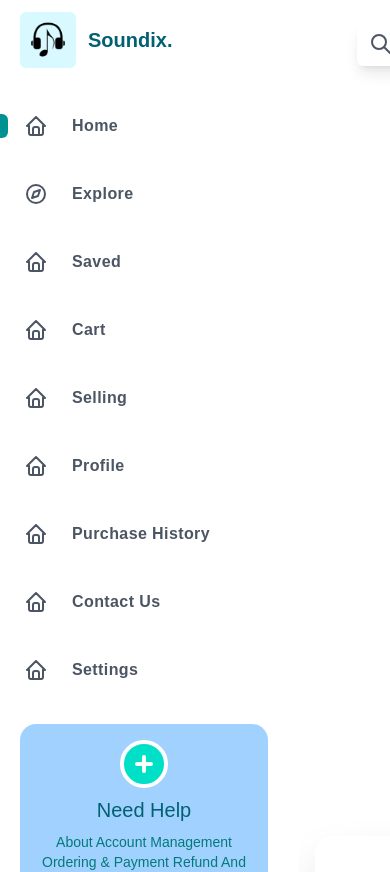
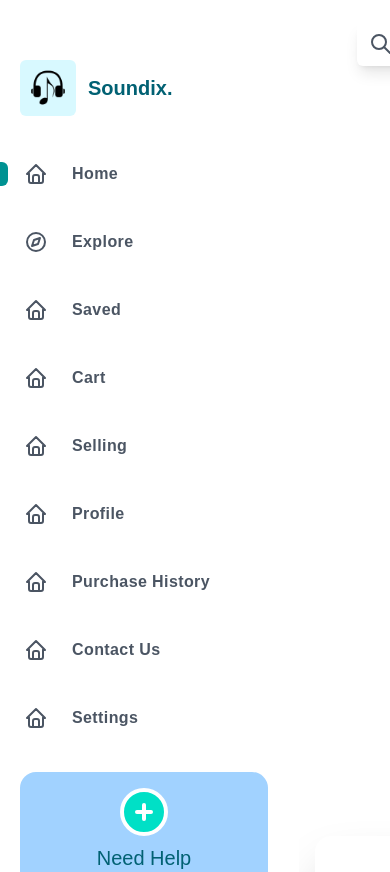
Before and after one commit to Majid-Arab/soundix-tailwind, a Next.js app: page / in a window 390 px wide. Shown: the top 872 px of the page. Built offline with nearby package versions, Linux system fonts and the light colour scheme.

Commit message:
added toggle sidebar

```diff
--- a/src/app/layout.tsx
+++ b/src/app/layout.tsx
@@ -4,6 +4,7 @@ import "./globals.css";
 import Navbar from "@/components/navbar/index";
 import Sidebar from "@/components/sidebar/index";
 import AsideBar from "@/components/asidebar/index";
+import Footer from "@/components/footer";
 
 const inter = Inter({ subsets: ["latin"] });
 
@@ -33,7 +34,9 @@ export default function RootLayout({
 
           <div className="flex flex-grow">
             {/* <!-- Main Content --> */}
-            <main className="flex-grow">{children}</main>
+            <main className="flex-grow">{children}
+              <Footer />
+            </main>
 
             {/* <!-- Aside --> */}
             <aside className="h-full w-96 xl:w-[350px] flex-shrink-0">
--- /dev/null
+++ b/src/components/footer.tsx
@@ -0,0 +1,42 @@
+import Image from "next/image";
+import { IconMail, IconBell } from "@tabler/icons-react";
+import Avatar from "../../public/avatar.png";
+
+function Footer() {
+  return (
+    <div className="flex justify-around items-center md:hidden lg:hidden">
+      <button
+        type="button"
+        className="relative rounded-md bg-[#D8F9FF] p-3 text-[#047979] hover:text-white hover:bg-[#047979]"
+      >
+        <IconMail />
+      </button>
+
+      <button
+        type="button"
+        className="relative rounded-md bg-[#D8F9FF] p-3 text-[#047979] hover:text-white hover:bg-[#047979]"
+      >
+        <IconBell />
+      </button>
+      <div>
+        <button
+          type="button"
+          className="relative flex rounded-full bg-[#D8F9FF] text-sm focus:outline-none focus:ring-2 focus:ring-white focus:ring-offset-2"
+          id="user-menu-button"
+          aria-expanded="false"
+          aria-haspopup="true"
+        >
+          <Image
+            className="h-12 w-12 rounded-full"
+            src={Avatar}
+            alt=""
+            width={500}
+            height={500}
+          />
+        </button>
+      </div>
+    </div>
+  );
+}
+
+export default Footer;
--- a/src/components/sidebar/index.tsx
+++ b/src/components/sidebar/index.tsx
@@ -1,10 +1,45 @@
+"use client";
 import SideTabs from "./sideTabs";
 import Support from "./support";
 import Header from "./header";
+import { useState } from "react";
+import { IconX, IconMenu2 } from "@tabler/icons-react";
 
 function Index() {
+  const [isSidebarOpen, setSidebarOpen] = useState(false);
+
+  const toggleSidebar = () => {
+    setSidebarOpen(!isSidebarOpen);
+  };
   return (
     <div>
+      <div className="lg:hidden">
+        <button
+          onClick={toggleSidebar}
+          className="navbar-burger flex items-center text-blue-600 p-3"
+        >
+          <svg
+            className="block h-6 w-6 fill-current"
+            viewBox="0 0 24 24"
+            xmlns="http://www.w3.org/2000/svg"
+          >
+            <title>
+              {isSidebarOpen ? (
+                <IconX className="w-full h-full" stroke={1.5} />
+              ) : (
+                <IconMenu2 className="w-full h-full" stroke={1.5} />
+              )}
+            </title>
+            <path
+              d={
+                isSidebarOpen
+                  ? "M6 18L18 6M6 6l12 12"
+                  : "M3 12h18M3 6h18M3 18h18"
+              }
+            />
+          </svg>
+        </button>
+      </div>
       <Header />
       <SideTabs />
       <Support />
```
